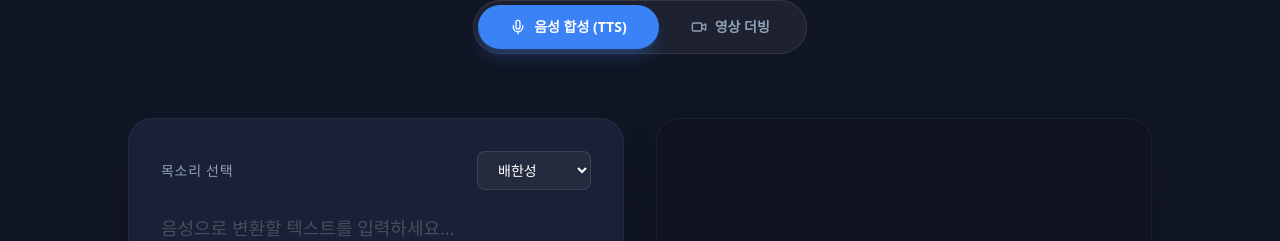
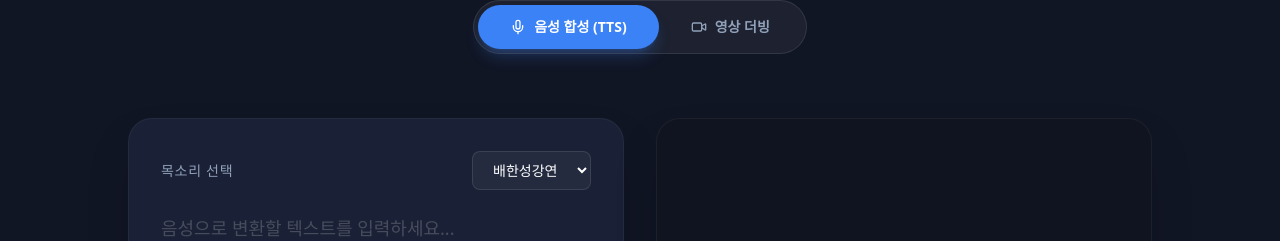
Before and after one commit to lawbase/voiceceleb, a Next.js app: page / in a window 1280 px wide. Shown: the part 1618-1859 px from the top of the page. Built offline with nearby package versions, Linux system fonts and the light colour scheme.

Commit message:
style: rename bae voice to bae han sung lecture

```diff
--- a/src/data/translations.js
+++ b/src/data/translations.js
@@ -81,7 +81,7 @@ export const translations = {
       input_placeholder: "Type something here to generate speech...",
       voice_label: "Select Voice",
       voice_options: {
-        bae: "Bae Han-sung",
+        bae: "Bae Han-sung Lecture",
         alloy: "Alloy",
         echo: "Echo",
         fable: "Fable",
@@ -176,7 +176,7 @@ export const translations = {
       input_placeholder: "음성으로 변환할 텍스트를 입력하세요...",
       voice_label: "목소리 선택",
       voice_options: {
-        bae: "배한성",
+        bae: "배한성강연",
         alloy: "Alloy",
         echo: "Echo",
         fable: "Fable",
```
